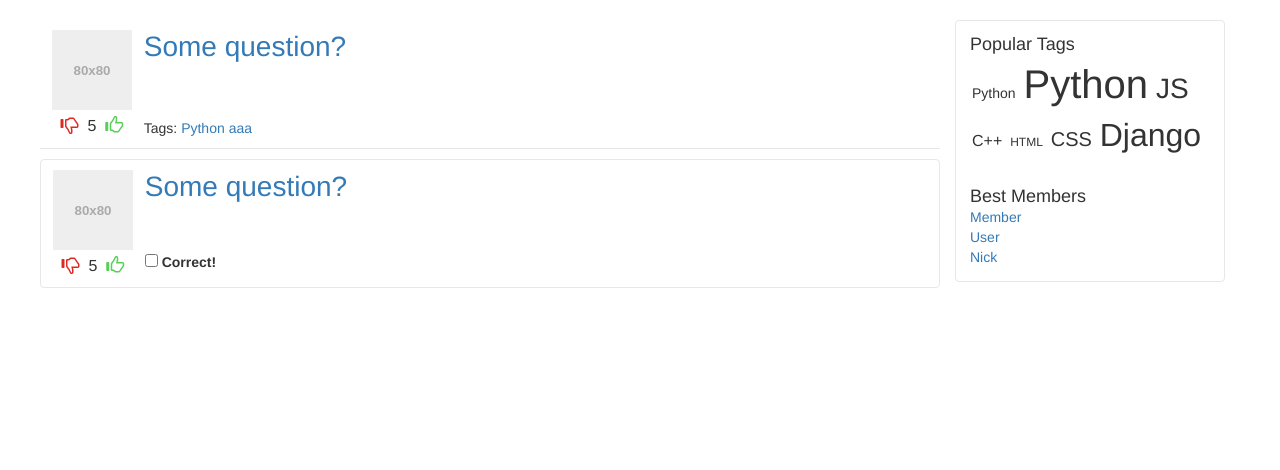
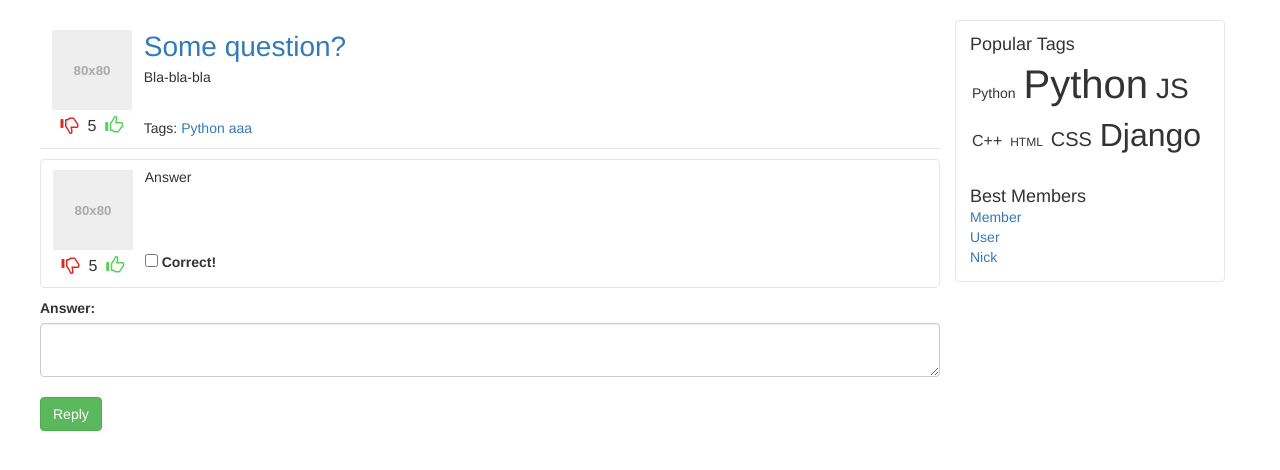
Before and after one commit to MainSkynetHackPro/ask_yaminsky, a Django app: template templates/ask/answer.html in a window 1280 px wide. Shown: the part 52-522 px from the top of the page. Run offline with Django 3.2, Linux system fonts and the light colour scheme; the template is opened without the code that fills it, so the values that code supplies are empty; parts of the project's set-up code (start-up, migrations or seed data) failed here and were passed over; some libraries are stand-ins or nearby versions.

Commit message:
some corrections

```diff
--- a/templates/ask/answer.html
+++ b/templates/ask/answer.html
@@ -20,6 +20,9 @@
         <div class="content">
             <div class="question">
                 <a href="#">Some question?</a>
+            </div>
+            <div class="text">
+                Bla-bla-bla
             </div>
             <div class="bottom-data">
                 <span class="tags-block">Tags:
@@ -46,8 +49,8 @@
             </div>
         </div>
         <div class="content">
-            <div class="question">
-                <a href="#">Some question?</a>
+            <div class="text">
+                Answer
             </div>
             <div class="bottom-data">
                 <input type="checkbox" id="is_correct">
@@ -55,4 +58,13 @@
             </div>
         </div>
     </div>
+    <div class="form">
+        <div class="row">
+            <label>Answer:</label>
+            <textarea class="form-control"></textarea>
+        </div>
+        <div class="row">
+            <input class="btn btn-success" type="submit" value="Reply">
+        </div>
+    </div>
 {% endblock %}
--- a/templates/profile/registration.html
+++ b/templates/profile/registration.html
@@ -29,7 +29,7 @@
             <input id="repeat_password" type="password" name="repeat_password" class="form-control">
         </div>
         <div class="row">
-            <input class="btn btn-success" type="submit" value="Save">
+            <input class="btn btn-success" type="submit" value="Registration">
         </div>
     </div>
 {% endblock %}
```
